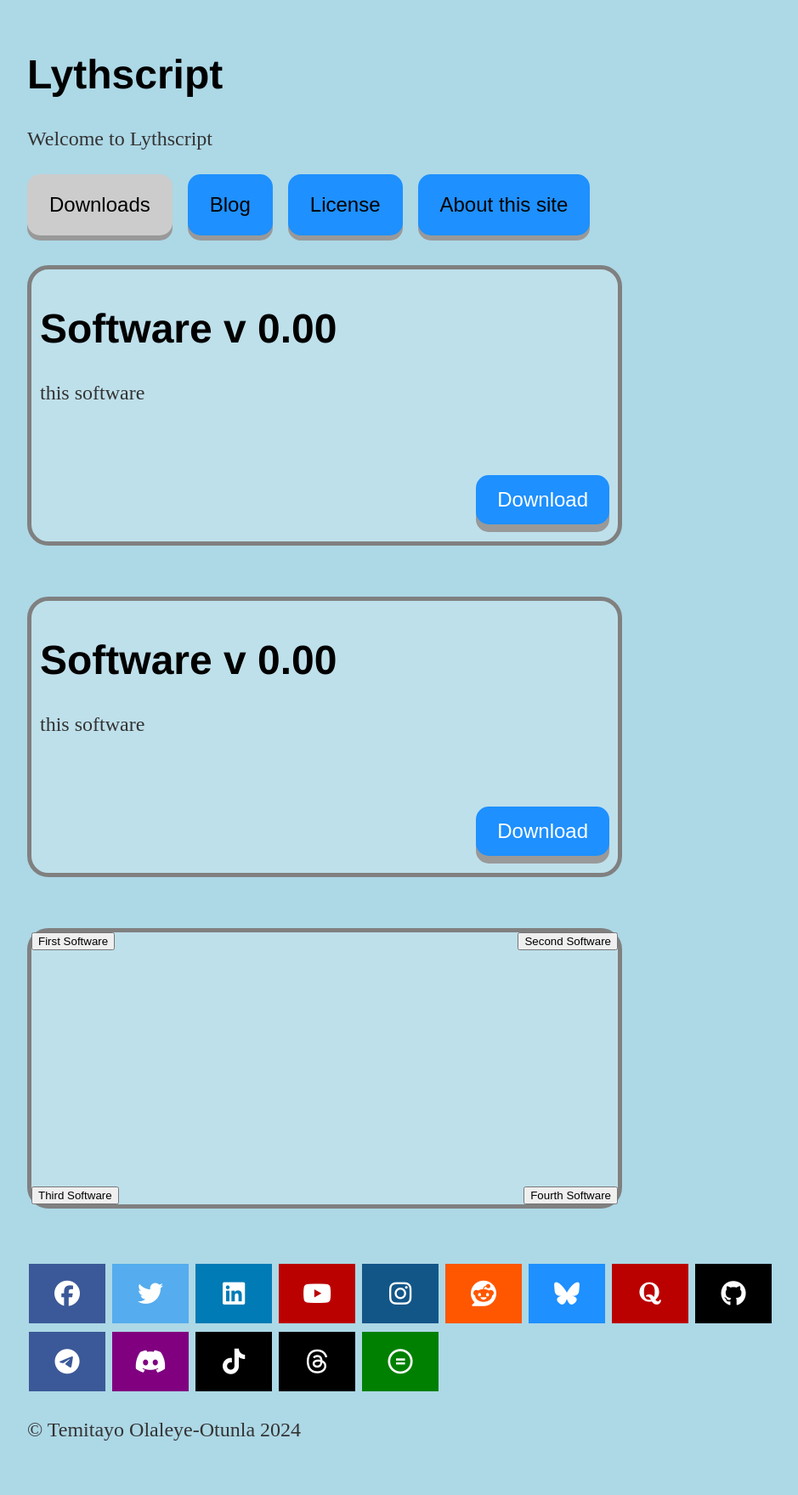
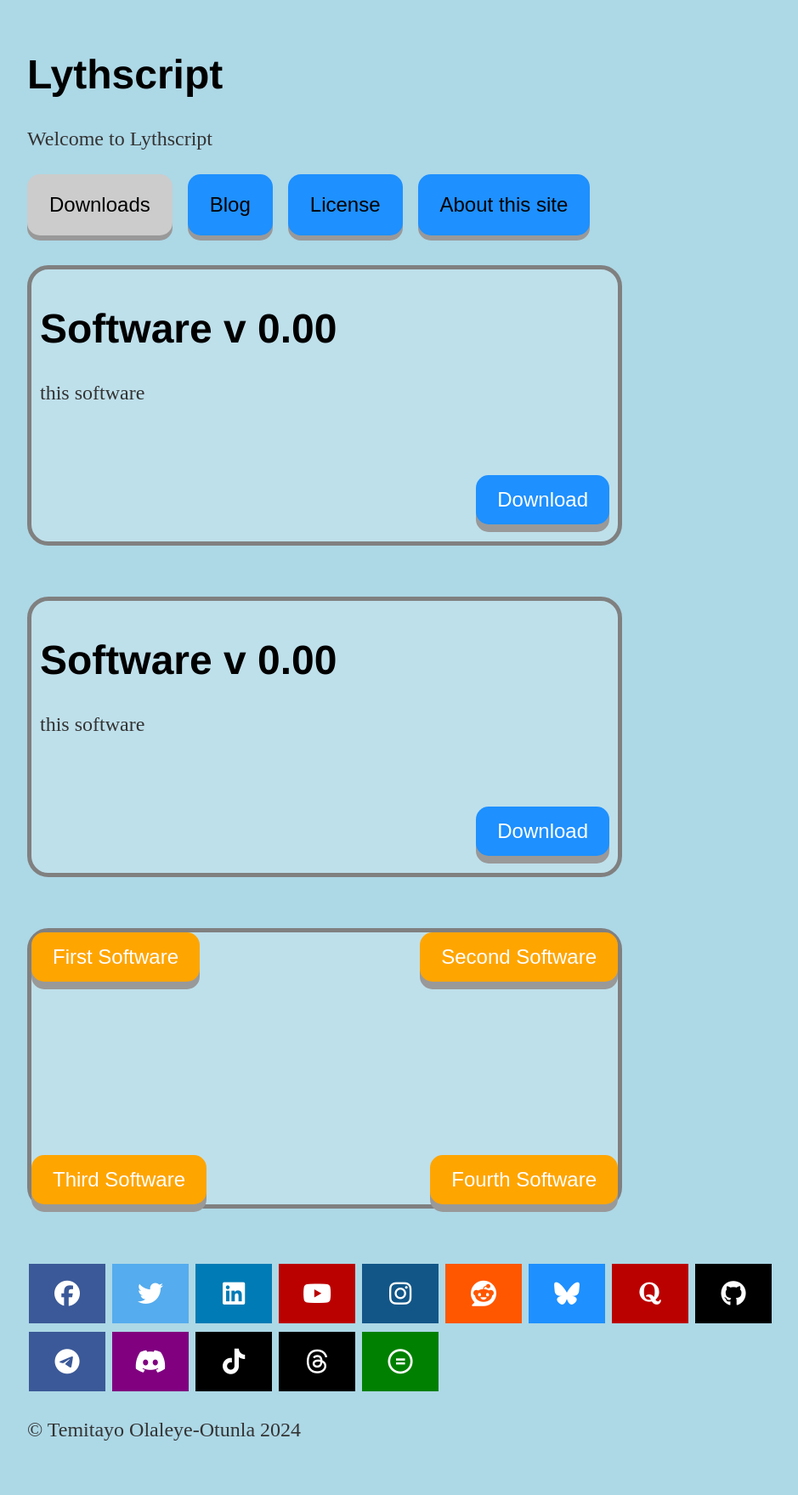
Before and after one commit to lythwind/lythwind.github.io, a Jekyll site: the page built from index.html, in a window 1280 px wide. Shown: the whole page at 85% size, without its empty margins (160-1099 px from the left). Built offline with Jekyll 4.4.1, drawn with Linux system fonts in a browser that asks for light colours; nearby versions of some CDN libraries.

Commit message:
Update index.html

```diff
--- a/index.html
+++ b/index.html
@@ -35,10 +35,10 @@
 
 <div class = "bdiv-container">
 
-  <div class ="b1"><button onclick="document.location='default.asp'">First Software</button></div>
-  <div class ="b2"><button onclick="document.location='default.asp'">Second Software</button></div>
-  <div class ="b3"><button onclick="document.location='default.asp'">Third Software</button></div>
-  <div class ="b4"><button onclick="document.location='default.asp'">Fourth Software</button></div>
+  <div class ="b1"><button class= "bn" onclick="document.location='default.asp'">First Software</button></div>
+  <div class ="b2"><button class= "bn" onclick="document.location='default.asp'">Second Software</button></div>
+  <div class ="b3"><button class= "bn" onclick="document.location='default.asp'">Third Software</button></div>
+  <div class ="b4"><button class= "bn" onclick="document.location='default.asp'">Fourth Software</button></div>
 
 </div>
 
```
